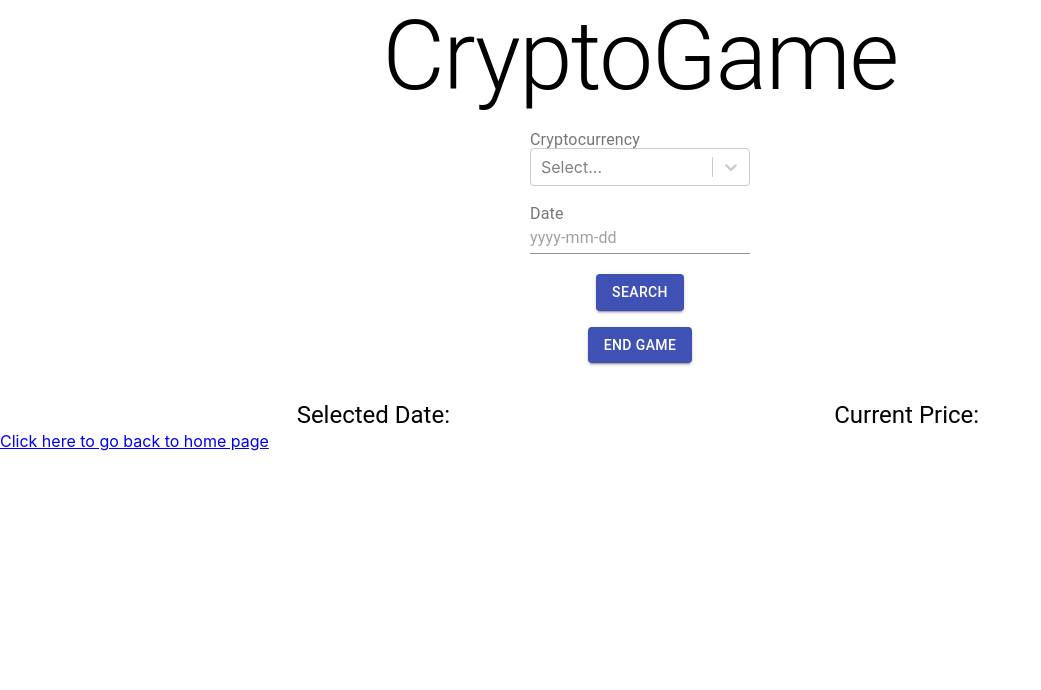
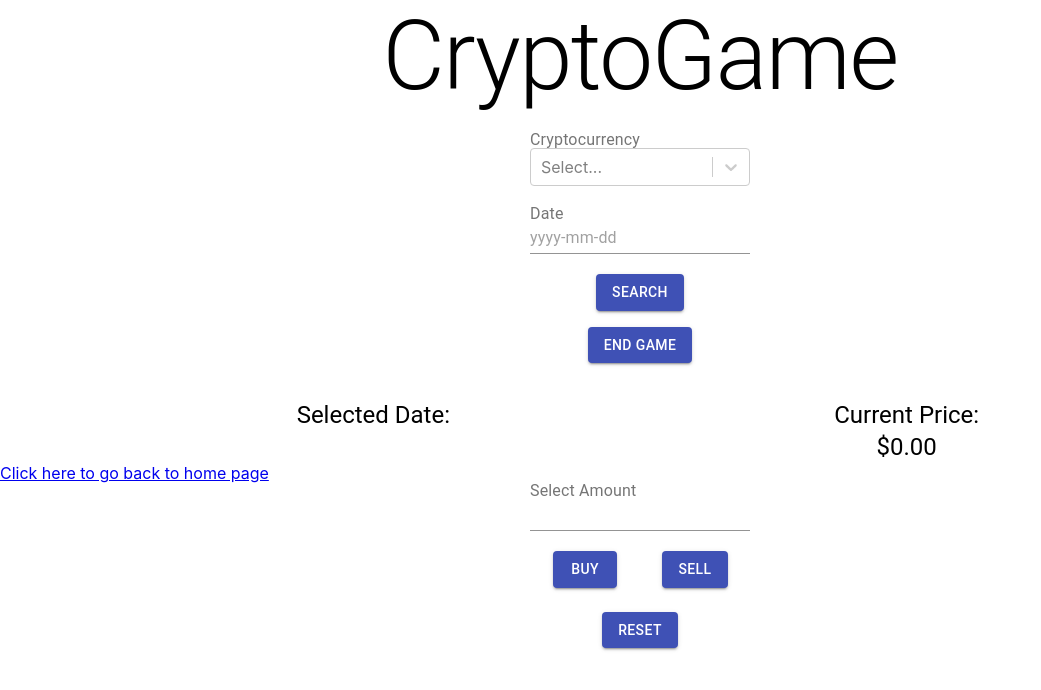
Before and after one commit to xchen1222/hackathon-htm, a React (Create React App) app: page /information in a window 1280 px wide. Shown: the top 690 px of the page, without its empty margins (0-1041 px from the left). Built offline with nearby package versions, Linux system fonts and the light colour scheme.

Commit message:
refactored landing page + information page

```diff
--- a/src/pages/Information.jsx
+++ b/src/pages/Information.jsx
@@ -30,7 +30,7 @@
 export const Information = () => {
     const key = "ee6c292cc23401ab20400f4e10c7c5e3f6c83a90";
     const [days, setDays] = useState("")
-    const [prices, setPrices] = useState("");
+    const [prices, setPrices] = useState("0");
     const [data, setData] = useState([])
     const [crypto, setCrypto] = useState("");
     const [date, setDate] = useState("");
@@ -44,8 +44,8 @@
             setPrices(data[0].prices[0]);
         }
         else {
-            setDays([]);
-            setPrices([]);
+            setDays("");
+            setPrices("0");
         }
     }, [data])
 
@@ -121,7 +121,7 @@
 
         setInfo({"currentlyOwned": temp });
         setInfo({"lastDatePurchased": date});
-        setInfo({"netWorth": total});
+        setInfo({"amountSpent": total});
     }
 
     const handleReset = async (e) => {
@@ -129,6 +129,13 @@
         setInfo({"currentlyOwned": {} });
         setInfo({"lastDatePurchased": ""});
         setInfo({"netWorth": 0});
+        setInfo({"amountSpent": 0});
+    }
+
+    function calc(theform) {
+        var num = theform.original.value, rounded = theform.rounded
+        var with2Decimals = num.toString().match(/^-?\d+(?:\.\d{0,2})?/)[0]
+        rounded.value = with2Decimals
     }
 
     return (
@@ -171,10 +178,10 @@
         <br/>
         <Grid container justify="center">
             <Grid item xs={5}>
-                <Typography variant="h5" align="center">Selected Date: <br/> {days}</Typography>
+                <Typography variant="h5" align="center">Selected Date: <br/> {days.substring(0, 10)}</Typography>
             </Grid>
             <Grid item xs={5}>
-                <Typography variant="h5" align="center">Current Price:  <br/> {prices}</Typography>
+                <Typography variant="h5" align="center">Current Price:  <br/> ${parseFloat(prices).toFixed(2)}</Typography>
             </Grid>
         </Grid>
         <Link to="/">Click here to go back to home page</Link> <br/>
--- a/src/pages/LandingPage.jsx
+++ b/src/pages/LandingPage.jsx
@@ -4,20 +4,13 @@
 export const LandingPage = () => {
     return (
 
-        <div style = {{height:"100vh" ,backgroundImage: `url("https://cdn.discordapp.com/attachments/613255044141285377/858480640500432916/E1dQ7YZVgAMBe1g.png")`
-          }}color="black">
+        <div style = {{height:"100vh" ,backgroundImage: `url("https://cdn.discordapp.com/attachments/613255044141285377/858480640500432916/E1dQ7YZVgAMBe1g.png")` }} color="black">
             <h1 style={{fontSize: 50, marginTop: 0}}align="center">About CryptoGame</h1>
-            <body align="center">
+            <p align="center">
             CryptoGame is meant to be used as a starting point for unexperienced
             <br/> people to take the first step into trading Crypto Currency.
-            </body>
+            </p>
             <Link to="/information">Click here to go to information page</Link>
-
-
-
-
-
-
         </div>
 
     )
```
